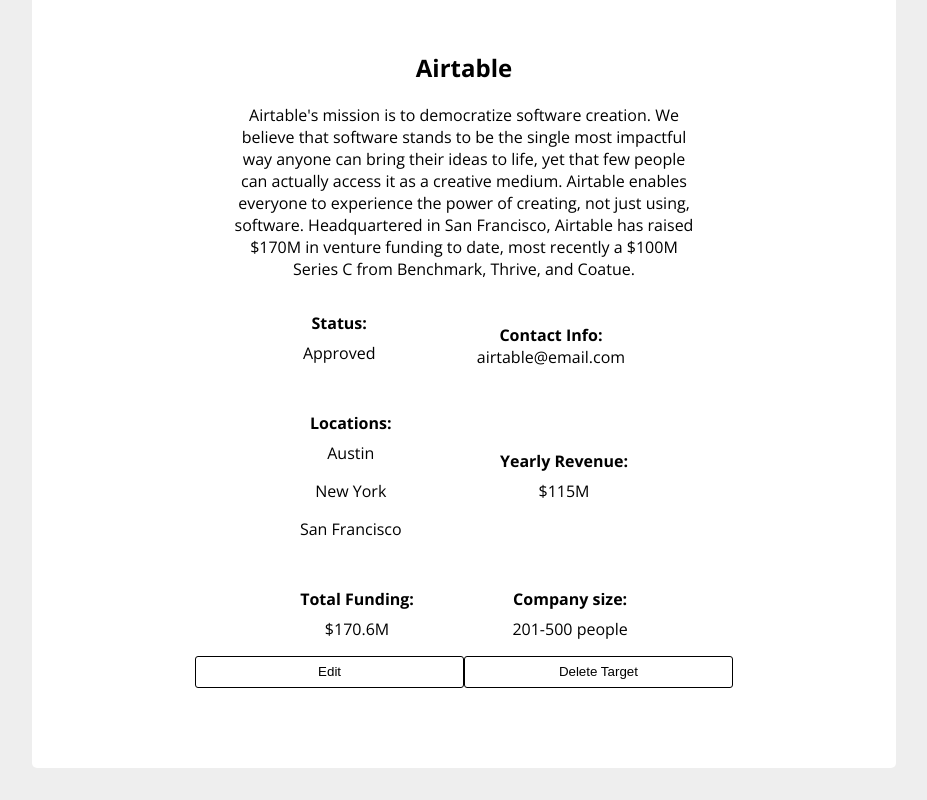
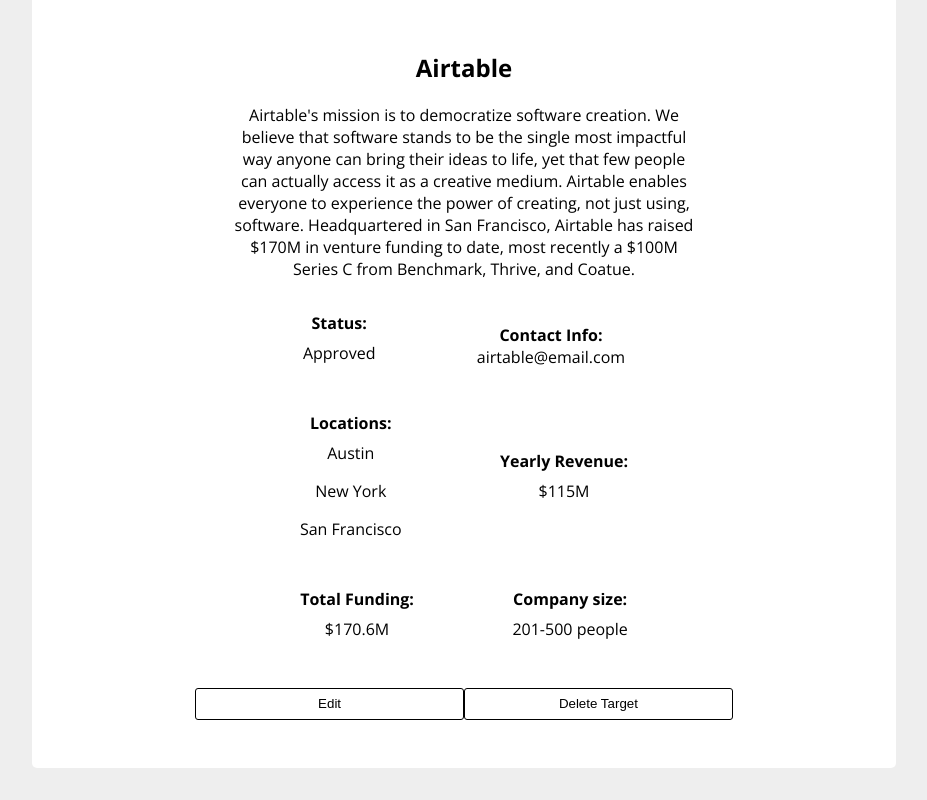
Before and after one commit to frivolousvision/coding-challenge, a React (Create React App) app: page /1 in a window 1280 px wide. Shown: the part 354-1154 px from the top of the page, without its empty margins (176-1103 px from the left). Built offline with nearby package versions, Linux system fonts and the light colour scheme.

Commit message:
edited margin of edit/delete on targetInfo page

```diff
--- a/src/components/TargetInfo/TargetInfo.js
+++ b/src/components/TargetInfo/TargetInfo.js
@@ -238,7 +238,7 @@
           </form>
         </div>
       </div>
-      <div className='edit-delete-button-container'>
+      <div className='edit-delete-button'>
         {!editCompanyInfo ? (
           <button onClick={toggleForm} className='edit-cancel-button'>
             Edit
--- a/src/components/TargetInfo/target-info.css
+++ b/src/components/TargetInfo/target-info.css
@@ -73,6 +73,13 @@
 .next-button-only button:hover {
   background-color: rgb(218, 218, 218);
 }
+.edit-delete-button {
+  display: flex;
+  justify-content: center;
+  margin-top: 1rem;
+  margin-bottom: 0rem;
+  width: 70%;
+}
 .edit-cancel-button {
   cursor: pointer;
 }
```
